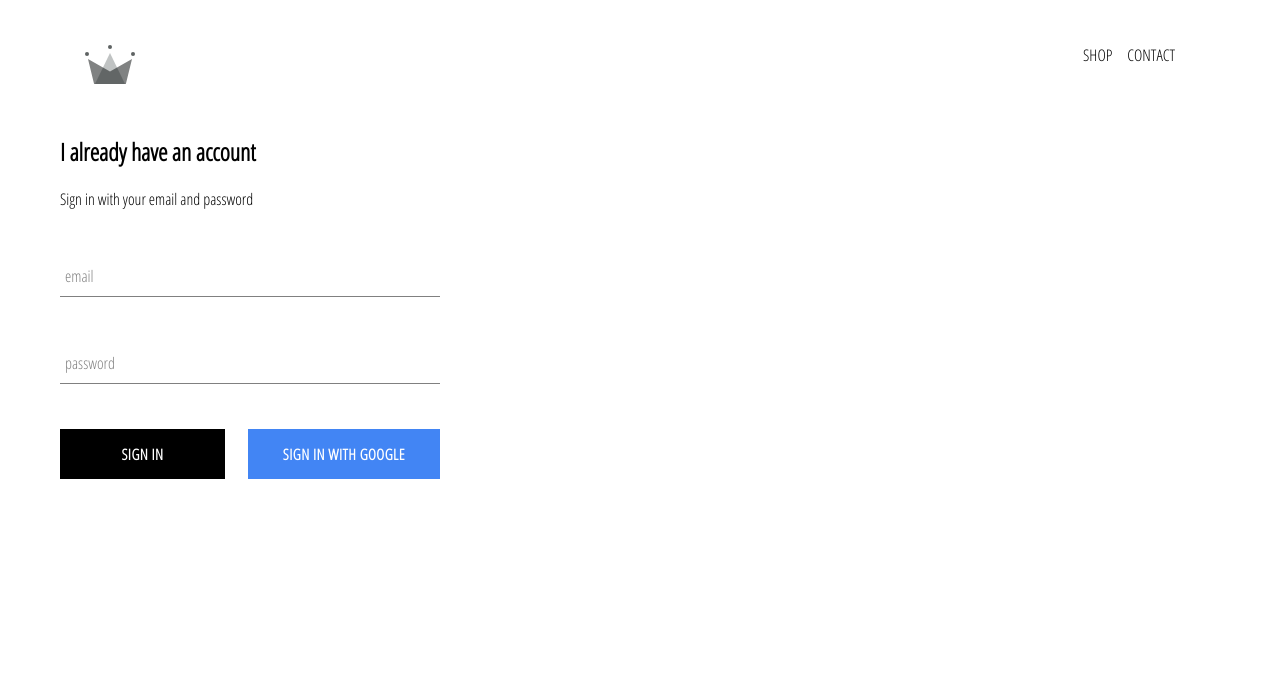
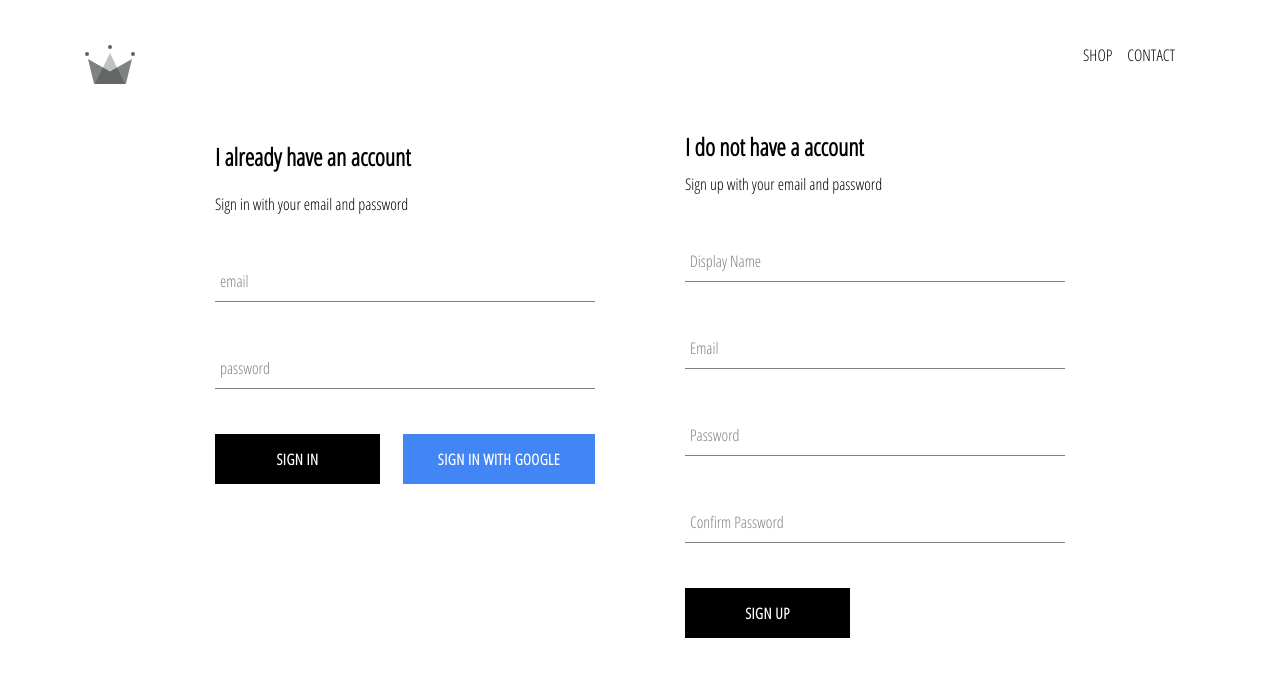
Before and after one commit to likoindra/enig-clothing, a React (Create React App) app: page /signin in a window 1280 px wide. Shown: the top 676 px of the page. Built offline with nearby package versions, Linux system fonts and the light colour scheme; no server answers.

Commit message:
impletented firebase utils, included ability to store authenticated user with email and password

```diff
--- a/src/App.js
+++ b/src/App.js
@@ -5,7 +5,7 @@ import HomePage from './pages/Homepage/homepage.component'
 import ShopPage from './pages/Shop/shop.component'
 import Header from './components/header/header-component'
 import SignInAndSignUpPage from './pages/SignInAndSignUp/sign-in-and-sign-up.component'
-import { auth } from './firebase/firebase.utils'
+import { auth, createUserProfileDocument } from './firebase/firebase.utils'
 // const HatsPage = () => (
 //   <div>
 //     <h1>HATS PAGE </h1>
@@ -27,9 +27,32 @@ class App extends React.Component {
   componentDidMount() {
     // firebase method that call auth
     // open messaging system betwee application and firebase
-    this.unsubscribeFromAuth = auth.onAuthStateChanged((user) => {
-      this.setState({ currentUser: user })
+    this.unsubscribeFromAuth = auth.onAuthStateChanged(async (userAuth) => {
+      if (userAuth) {
+        const userRef = await createUserProfileDocument(userAuth)
 
+        // firebase method
+        userRef.onSnapshot((snapShot) => {
+          // snapshot.data akan memuncullakan data dari firebase ke dalam web
+          // yang di dalamnya adalah id
+          // console.log(snapShot.data())
+          this.setState({
+            currentUser: {
+              id: snapShot.id,
+              ...snapShot.data(),
+            },
+          }, ()=> {
+            console.log(this.state)
+          })
+
+          console.log(this.state)
+        })
+      }
+      // createUserProfileDocument(user)
+      // this.setState({ currentUser: user })
+
+      // jika user logout akan mengembalikan fungsi null di userAuth
+      this.setState({currentUser: userAuth})
       // console.log(user)
     })
   }
@@ -42,7 +65,7 @@ class App extends React.Component {
     return (
       <div>
         {/* Header akan terus muncul pada web, Header akan menjadi tombol nacgigas */}
-        <Header currentUser={this.state.currentUser}/>
+        <Header currentUser={this.state.currentUser} />
         <Switch>
           {/* bagian HomePage adalah bagian awal jadi untuk path nya hanya '/'  */}
           {/* Route hanya melempar 1 child yaitu child didalam itu sendiri */}
--- /dev/null
+++ b/src/components/sign-up/sign-up.component.jsx
@@ -0,0 +1,102 @@
+import React from 'react'
+
+import FormInput from '../form-input/form-input.component'
+import CustomButton from '../custom-button/custom-button.component'
+
+import { auth, createUserProfileDocument } from '../../firebase/firebase.utils'
+
+import './sign-up.styless.scss'
+
+class SignUp extends React.Component {
+  constructor() {
+    super()
+
+    this.state = {
+      displayName: '',
+      email: '',
+      password: '',
+      confirmPassword: '',
+    }
+  }
+
+  handleSubmit = async (event) => {
+    event.preventDefault()
+
+    const { displayName, email, password, confirmPassword } = this.state
+
+    if (password !== confirmPassword) {
+      alert("passwords don't match")
+    }
+
+    try {
+      const { user } = await auth.createUserWithEmailAndPassword(
+        email,
+        password,
+      )
+      // setelah semua data form terisi memanggil fungsi dibawah nya
+      await createUserProfileDocument(user, { displayName })
+      // ini akan meng-clear semua form list
+      this.setState({
+        displayName: '',
+        email: '',
+        password: '',
+        confirmPassword: '',
+      })
+    } catch (error) {
+      console.log(error)
+    }
+  }
+
+  handleChange = (event) => {
+    const { name, value } = event.target
+    // set to dynamic
+    this.setState({ [name]: value })
+  }
+
+  render() {
+    const { displayName, email, password, confirmPassword } = this.state
+    return (
+      <div className="sign-up">
+        <h2 className="title"> I do not have a account</h2>
+        <span> Sign up with your email and password</span>
+        <form action="" className="sign-up-form" onSubmit={this.handleSubmit}>
+          <FormInput
+            type="text"
+            name="displayName"
+            value={displayName}
+            onChange={this.handleChange}
+            label="Display Name"
+            required
+          />
+          <FormInput
+            type="text"
+            name="email"
+            value={email}
+            onChange={this.handleChange}
+            label="Email"
+            required
+          />
+          <FormInput
+            type="password"
+            name="password"
+            value={password}
+            onChange={this.handleChange}
+            label="Password"
+            required
+          />
+          <FormInput
+            type="password"
+            name="confirmPassword"
+            value={confirmPassword}
+            onChange={this.handleChange}
+            label="Confirm Password"
+            required
+          />
+          <CustomButton type="submit">SIGN UP</CustomButton>
+        </form>
+      </div>
+    )
+  }
+}
+
+export default SignUp
--- /dev/null
+++ b/src/components/sign-up/sign-up.styless.scss
@@ -0,0 +1,9 @@
+.sign-up {
+    display: flex;
+    flex-direction: column;
+    width: 380px;
+
+    .title{
+        margin: 10px 0;
+    }
+}
--- a/src/firebase/firebase.utils.js
+++ b/src/firebase/firebase.utils.js
@@ -1,4 +1,4 @@
-import firebase  from 'firebase/compat/app'
+import firebase from 'firebase/compat/app'
 import 'firebase/compat/firestore'
 import 'firebase/compat/auth'
 import 'firebase/compat/storage'
@@ -12,17 +12,48 @@ const config = {
   storageBucket: 'enig-db.appspot.com',
   messagingSenderId: '836668772833',
   appId: '1:836668772833:web:842e39c0b882625a39c2a0',
-};
+}
 
-firebase.initializeApp(config);
+// take users from object database firebase
 
-export const auth = firebase.auth();
-export const firestore = firebase.firestore();
+export const createUserProfileDocument = async (userAuth, additionalData) => {
+  // if not exist
+  if (!userAuth) return
 
+  const userRef = firestore.doc(`users/${userAuth.uid}`)
 
+  const snapShot = await userRef.get()
 
-const provider = new firebase.auth.GoogleAuthProvider();
-provider.setCustomParameters({ prompt: 'select_account' });
-export const signInWithGoogle = () => auth.signInWithPopup(provider);
+  if (!snapShot.exists) {
+    const { displayName, email } = userAuth
+    const createdAt = new Date()
 
-export default firebase;
+    try {
+      await userRef.set({
+        displayName,
+        email,
+        createdAt,
+        ...additionalData,
+      })
+    } catch (error) {
+      console.log('error creating user', error.message)
+    }
+  }
+
+  return userRef
+
+  // console.log(firestore.doc('users/12312312312'))
+
+  // console.log(snapShot)
+}
+
+firebase.initializeApp(config)
+
+export const auth = firebase.auth()
+export const firestore = firebase.firestore()
+
+const provider = new firebase.auth.GoogleAuthProvider()
+provider.setCustomParameters({ prompt: 'select_account' })
+export const signInWithGoogle = () => auth.signInWithPopup(provider)
+
+export default firebase
--- a/src/pages/SignInAndSignUp/sign-in-and-sign-up.component.jsx
+++ b/src/pages/SignInAndSignUp/sign-in-and-sign-up.component.jsx
@@ -1,12 +1,14 @@
 import React from 'react'
 import SignIn from '../../components/sign-in/sign-in.component'
+import SignUp from '../../components/sign-up/sign-up.component'
 
 import './sign-in-and-sign-up.styles.scss'
 
 export default function SignInAndSignUpPage() {
-    return (
-       <div className="sign-in-and-sign-up">
-          <SignIn/>
-       </div>
-    )
+  return (
+    <div className="sign-in-and-sign-up">
+      <SignIn />
+      <SignUp />
+    </div>
+  )
 }
--- a/src/pages/SignInAndSignUp/sign-in-and-sign-up.styles.scss
+++ b/src/pages/SignInAndSignUp/sign-in-and-sign-up.styles.scss
@@ -0,0 +1,6 @@
+.sign-in-and-sign-up {
+    width: 850px;
+    display: flex;
+    justify-content: space-between;
+    margin: 30px auto;
+}
```
Also changed, not shown: src/test.js (+5 -5 lines).
